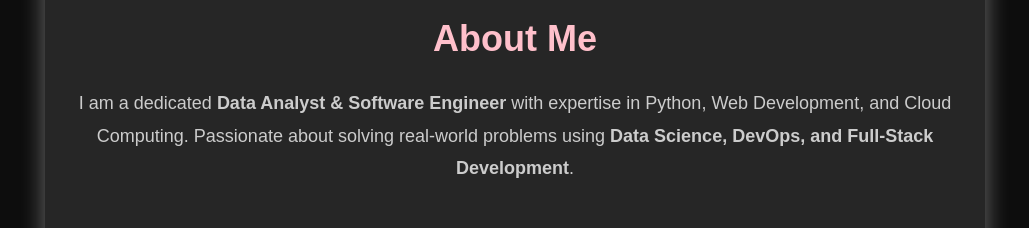
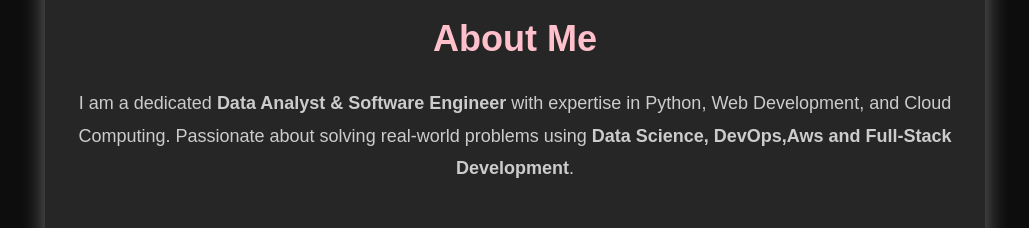
Before and after one commit to PAIKOK/jos-portfolio, a plain HTML site: page index.html in a window 1280 px wide. Shown: the part 920-1148 px from the top of the page, without its empty margins (125-1154 px from the left). Drawn offline with nearby package versions, Linux system fonts and the light colour scheme.

Commit message:
change 1

```diff
--- a/index.html
+++ b/index.html
@@ -54,7 +54,7 @@
                 <div class="about__text">
                     <p>I am a dedicated <strong>Data Analyst & Software Engineer</strong> with expertise in Python, Web
                         Development, and Cloud Computing. Passionate about solving real-world problems using
-                        <strong>Data Science, DevOps, and Full-Stack Development</strong>.
+                        <strong>Data Science, DevOps,Aws and Full-Stack Development</strong>.
                     </p>
                 </div>
             </div>
```
